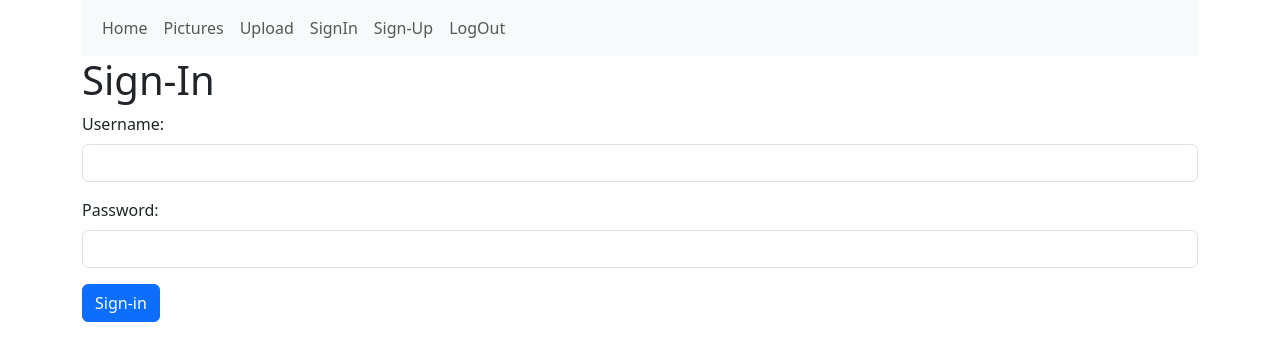
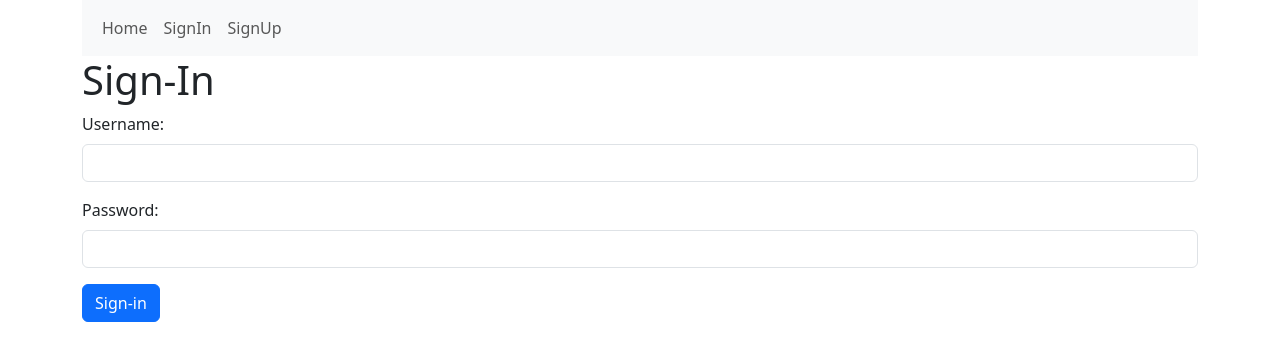
Before and after one commit to diixo/goit-web-django-instagram-2, a Django app: page /users/signin/ in a window 1280 px wide. Shown: the top 361 px of the page. Run offline with Django 5.2, Linux system fonts and the light colour scheme.

Commit message:
fixed small: after logout fix

```diff
--- a/killer_instagram/app_instagram/templates/app_instagram/base.html
+++ b/killer_instagram/app_instagram/templates/app_instagram/base.html
@@ -10,15 +10,15 @@
     <title>{{title}}</title>
 </head>
 <body>
-
 <div class="container">
     <nav class="navbar navbar-expand-lg bg-body-tertiary">
         <div class="container-fluid">
             <div class="collapse navbar-collapse" id="navbarNav">
                 <ul class="navbar-nav">
                     <li class="nav-item">
-                        <a class="nav-link" href="#">Home</a>
+                        <a class="nav-link" href="/">Home</a>
                     </li>
+                    {% if user.is_authenticated %}
                     <li class="nav-item">
                         <a class="nav-link" href="{% url 'app_instagram:pictures' %}">Pictures</a>
                     </li>
@@ -26,14 +26,16 @@
                         <a class="nav-link" href="{% url 'app_instagram:upload' %}">Upload</a>
                     </li>
                     <li class="nav-item">
+                        <a class="nav-link" href="{% url 'users:logout' %}">Logout</a>
+                    </li>
+                    {% else %}
+                    <li class="nav-item">
                         <a class="nav-link" href="{% url 'users:login' %}">SignIn</a>
                     </li>
                     <li class="nav-item">
-                        <a class="nav-link" href="{% url 'users:register' %}">Sign-Up</a>
+                        <a class="nav-link" href="{% url 'users:register' %}">SignUp</a>
                     </li>
-                    <li class="nav-item">
-                        <a class="nav-link" href="{% url 'users:logout' %}">LogOut</a>
-                    </li>
+                    {% endif %}
                 </ul>
             </div>
         </div>
--- a/killer_instagram/app_instagram/urls.py
+++ b/killer_instagram/app_instagram/urls.py
@@ -3,7 +3,7 @@ from django.urls import path
 from . import views
 from .apps import AppInstagramConfig
 
-app_name = AppInstagramConfig.name
+app_name = "app_instagram"
 
 urlpatterns = [
     #view.main - function that make Pesentation of mapping base url (root in our case)
--- a/killer_instagram/users/forms.py
+++ b/killer_instagram/users/forms.py
@@ -4,10 +4,9 @@ from django.forms import CharField, TextInput, EmailField, EmailInput, PasswordI
 
 class RegisterForm(UserCreationForm):
     username   = CharField(max_length=100, required=True, widget=TextInput(attrs={"class": "form-control"}))
-    first_name = CharField(max_length=150, widget=TextInput(attrs={"class": "form-control"}))
-    last_name  = CharField(max_length=150, widget=TextInput(attrs={"class": "form-control"}))
-    email      = EmailField(max_length=150, required=True,
-                            widget=EmailInput(attrs={"class": "form-control"}))
+    first_name = CharField(max_length=150, required=False, widget=TextInput(attrs={"class": "form-control"}))
+    last_name  = CharField(max_length=150, required=False, widget=TextInput(attrs={"class": "form-control"}))
+    email      = EmailField(max_length=150, required=True, widget=EmailInput(attrs={"class": "form-control"}))
     password1  = CharField(max_length=15, min_length=8, required=True,
                            widget=PasswordInput(attrs={"class": "form-control"}))
     password2  = CharField(max_length=15, min_length=8, required=True,
--- a/killer_instagram/users/templates/users/signin.html
+++ b/killer_instagram/users/templates/users/signin.html
@@ -13,7 +13,7 @@
 
 {% if form.errors %}
 <div class="alert alert-danger" role="alert">
-    {{form.non_field_errors}}
+    {{ form.non_field_errors }}
 </div>
 {% endif %}
 
--- a/killer_instagram/users/urls.py
+++ b/killer_instagram/users/urls.py
@@ -1,7 +1,6 @@
 from django.contrib import admin
 from django.urls import path
 from django.contrib.auth.views import LoginView, LogoutView
-from django.urls import path
 
 from .forms import LoginForm
 from .views import RegisterView
@@ -11,7 +10,7 @@ app_name = "users"
 urlpatterns = [
 
     path("signup/", RegisterView.as_view(), name="register"),
-    path("signin/", LoginView.as_view(template_name="users/signin.html",
-                                      authentication_form=LoginForm), name="login"),
+    path("signin/", LoginView.as_view(template_name="users/signin.html", authentication_form=LoginForm,
+	                                    redirect_authenticated_user=True), name="login"),
     path("logout/", LogoutView.as_view(template_name="users/logout.html"), name="logout")
 ]
```
